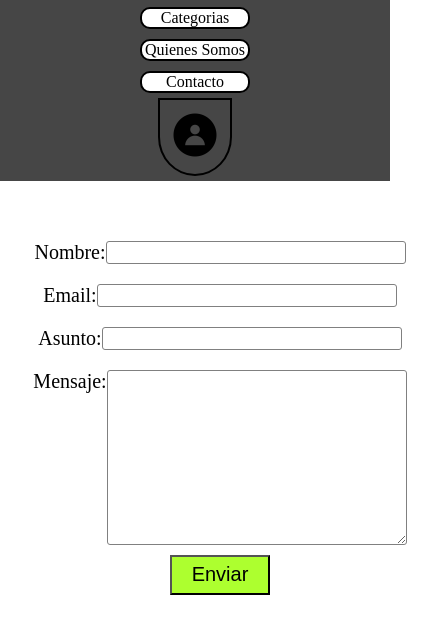
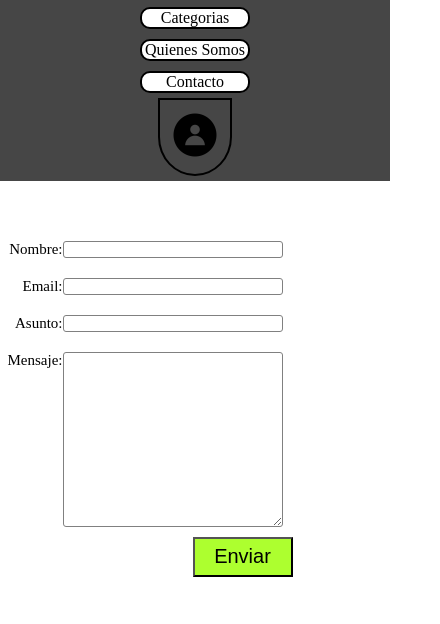
Before and after one commit to LuloSammartino/CoderHouseDW, a website: page pages/contacto.html in a window 390 px wide. Shown: the part 220-844 px from the top of the page, 440 px wide, since content can reach past the window. Drawn offline with Linux system fonts and the light colour scheme.

Commit message:
resonsive cotnacto

```diff
--- a/pages/contacto.html
+++ b/pages/contacto.html
@@ -34,9 +34,8 @@
 
     </header>
 
-<main>
-    <form class="contacto" action="#">
-        <section>
+<main class="contacto">
+        <form  action="#">
                 <div>
                     <label for="">Nombre:</label>
                     <input>
@@ -54,13 +53,13 @@
                     <textarea> </textarea>
                 </div>
             <button>Enviar</button>
-        </section>
+        </form>
 
         <article >
             <img src="../assets/drummer.png"/>
         </article>
 
-    </form>
+
 </main>
 
 
--- a/scss/_contacto.scss
+++ b/scss/_contacto.scss
@@ -2,7 +2,7 @@
     width: 100%;
     display: flex;
     font-size: 20px;
-    section{
+    form{
         width: 50%;
         display: flex;
         flex-direction: column;
--- a/scss/mediaQ/_mediaQueries.scss
+++ b/scss/mediaQ/_mediaQueries.scss
@@ -45,12 +45,19 @@
         font-size: 100%;
     }
     .contacto{
-        flex-direction: column;
+        article{
+            justify-content: center;
+            img{
+            width: 255px;
+            height: 255px;
+        }
     }
-    .contacto section{
-        width: 100%;
-        align-items: center;
-        padding-inline: 220px;
+
+    }
+    .contacto form{
+        margin-top: 50px;
+        align-items: end;
+        padding: 0px;
     }
 }
 
@@ -110,7 +117,26 @@
         padding: 0px;
         font-size: 10px;
     }
-
+    .contacto{
+        align-items: center;
+        justify-content: center;
+        form{
+            justify-self: center;
+            align-self: center;
+                div{
+                    font-size: 15px;
+                    input{
+                        width: 220px;
+                    }
+                    textarea{
+                        width: 220px;
+                    }
+                }
+        }
+        article{
+            display: none;
+        }
+    }
 }
 
 @media (max-width:386px){
@@ -121,5 +147,14 @@
         width: 100%;
         justify-content: space-between;
     }
-
+    .contacto form{
+        div{
+            textarea{
+            width: 170px;
+            }
+            input{
+            width: 170px;
+            }
+        }
+    }
 }
```
Also changed, not shown: css/index.css. Lines whose indentation alone changed are shown as unchanged.
